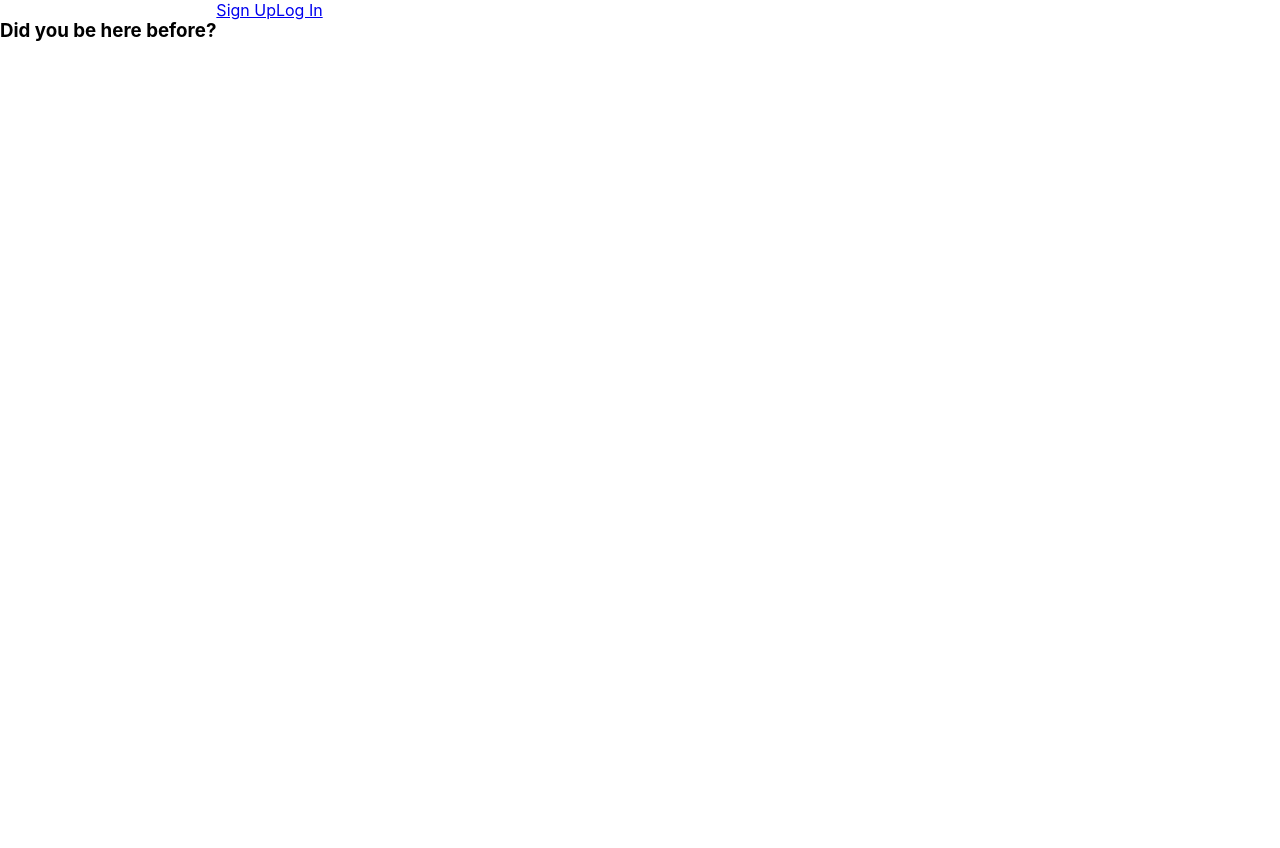
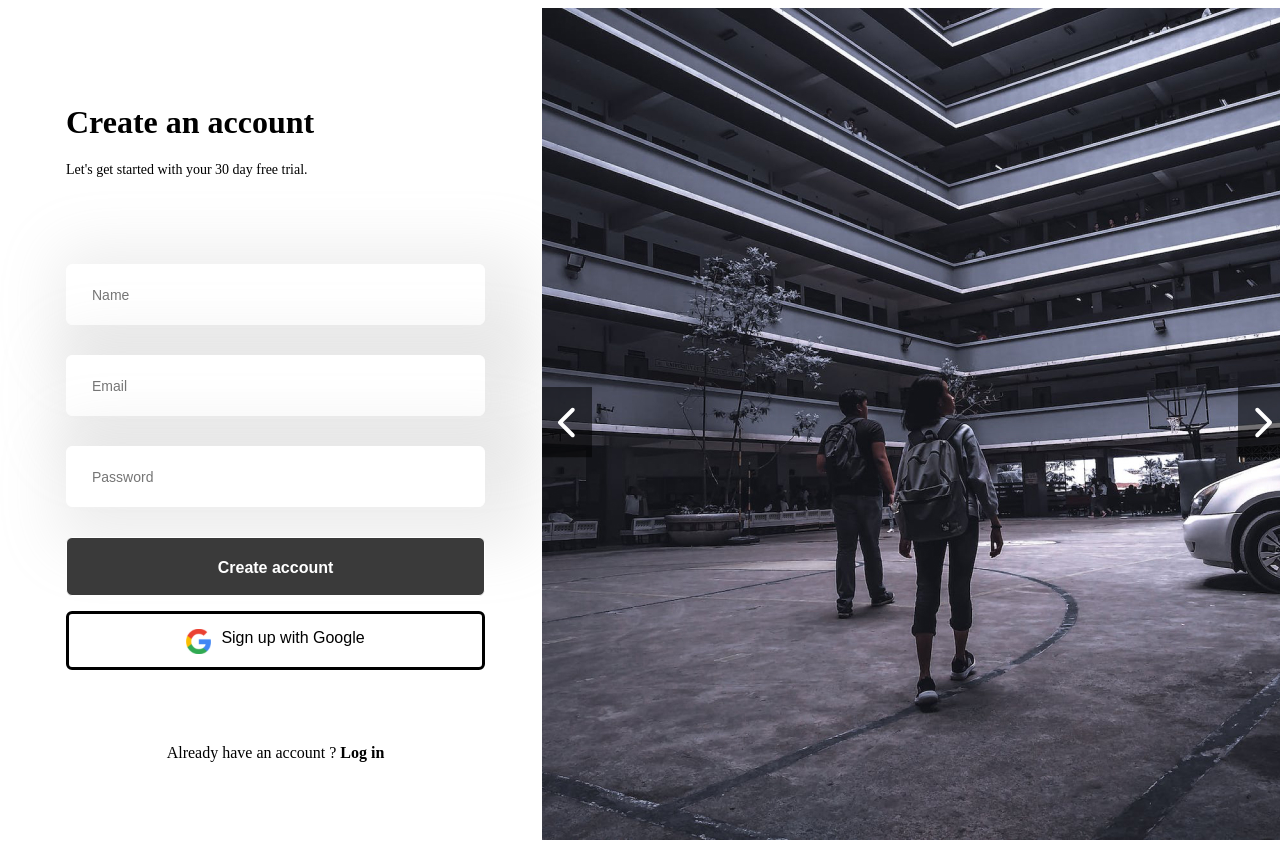
Before and after one commit to Iryna-25/pet-project-coaching, a React (Create React App) app: page / in a window 1280 px wide. Built offline with nearby package versions, Linux system fonts and the light colour scheme.

Commit message:
work with Routes

```diff
--- a/public/index.html
+++ b/public/index.html
@@ -6,7 +6,8 @@
     <meta name="theme-color" content="#000000" />
     <link rel="apple-touch-icon" href="%PUBLIC_URL%/logo192.png" />
     <link rel="manifest" href="%PUBLIC_URL%/manifest.json" />
-    <link rel="preconnect" href="https://fonts.googleapis.com"><link rel="preconnect" href="https://fonts.gstatic.com" crossorigin><link href="https://fonts.googleapis.com/css2?family=Inter:wght@400;500;700&display=swap" rel="stylesheet">
+    <link rel="preconnect" href="https://fonts.googleapis.com"><link rel="preconnect" href="https://fonts.gstatic.com" crossorigin>
+    <link href="https://fonts.googleapis.com/css2?family=Inter:wght@400;500;700&display=swap" rel="stylesheet">
     <title>Coaching</title>
   </head>
   <body>
--- a/src/App.js
+++ b/src/App.js
@@ -1,20 +1,5 @@
-// import { Link } from "react-router-dom";
-// function App() {
-// return (
-// <div>
-// <Link to="/about">About</Link>
-// <Link to="/singup">Sign Up</Link>
-// <Link to="/login">Log In</Link>
-// <Link to="/forgotpassword">Forgot</Link>
-// <h2>Github Pages</h2>
-// <h3>Deploying React to Github</h3>
-// </div>
-// );
-// }
-// export default App;
-
 import React from 'react';
-import { Route, Routes, NavLink } from 'react-router-dom';
+import { Route, Routes } from 'react-router-dom';
 
 import SignUpPage from './Pages/SignUpPage';
 import LoginPage from './Pages/LoginPage';
@@ -38,19 +23,8 @@
   return (
     <Container>
       <Routes>
-        <Route path="/"
-          element={
-          <>
-            <h3>Did you be here before?</h3>
-            <NavLink to="signup">Sign Up</NavLink>
-            <NavLink to="login">Log In</NavLink>
-          </>
-        }
-        />
-
-        <Route
-        path="/signup"
-          element={
+        <Route path="*"
+        element={
           <>
             <SignUpPage/>
             <SliderContainer> <Slider slides={slides}/></SliderContainer>
--- a/src/Pages/LoginPage.jsx
+++ b/src/Pages/LoginPage.jsx
@@ -11,6 +11,7 @@
 
 
 const LoginPage = () => {
+
     return (
         <Wrapper>
             <Header
--- a/src/index.css
+++ b/src/index.css
@@ -1,14 +1,14 @@
 body {
-
   margin: 0;
   font-family: -apple-system, BlinkMacSystemFont, 'Segoe UI', 'Roboto', 'Oxygen',
     'Ubuntu', 'Cantarell', 'Fira Sans', 'Droid Sans', 'Helvetica Neue',
     sans-serif;
+  font-family: 'Inter';
   -webkit-font-smoothing: antialiased;
   -moz-osx-font-smoothing: grayscale;
 }
 
 code {
-  font-family: source-code-pro, Menlo, Monaco, Consolas, 'Courier New',
+  font-family: source-code-pro,  Menlo, Monaco, Consolas, 'Courier New',
     monospace;
 }
--- a/src/index.js
+++ b/src/index.js
@@ -1,40 +1,13 @@
-// import React from "react";
-// import ReactDOM from "react-dom";
-// import App from "./App";
-// import { HashRouter, Routes, Route } from "react-router-dom";
-// import About from "./About";
-// import SignUpPage from "./Pages/SignUpPage";
-// import LoginPage from "./Pages/LoginPage";
-// import ForgotPassword from "./Pages/ForgotPassword";
+import React from "react";
+import ReactDOM from "react-dom/client";
+import App from "./App";
+import { BrowserRouter } from "react-router-dom";
 
-// ReactDOM.render(
-// <React.StrictMode>
-// <HashRouter>
-// <Routes>
-// <Route path="/" element={<App/>} />
-// <Route path="/about" element={<About/>}/>
-// <Route path="/signup" element={<SignUpPage/>}/>
-// <Route path="/login" element={<LoginPage/>}/>
-// <Route path="/forgotpassword" element={<ForgotPassword/>}/>
-
-// {/* <Route path="/verify" element={</>} /> */}
-// </Routes>
-// </HashRouter>
-// </React.StrictMode>,
-// document.getElementById("root")
-// );
-
-import React from 'react';
-import ReactDOM from 'react-dom/client';
-import './index.css';
-import App from './App';
-import { BrowserRouter } from 'react-router-dom';
-
-const root=ReactDOM.createRoot( document.getElementById("root"));
+const root=ReactDOM.createRoot( document.getElementById('root'));
 root.render(
-  <React.StrictMode>
-    <BrowserRouter>
-      <App />
-    </BrowserRouter>
-  </React.StrictMode>,
+<React.StrictMode>
+  <BrowserRouter>
+  <App/>
+  </BrowserRouter>
+</React.StrictMode>
 );
```
Also changed, not shown: src/About.jsx (deleted, +0 -11 lines), src/SignUpPage.jsx (deleted).
